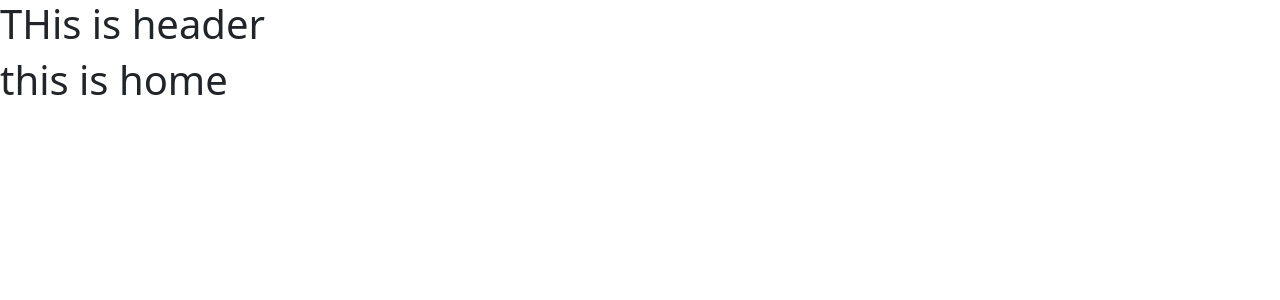
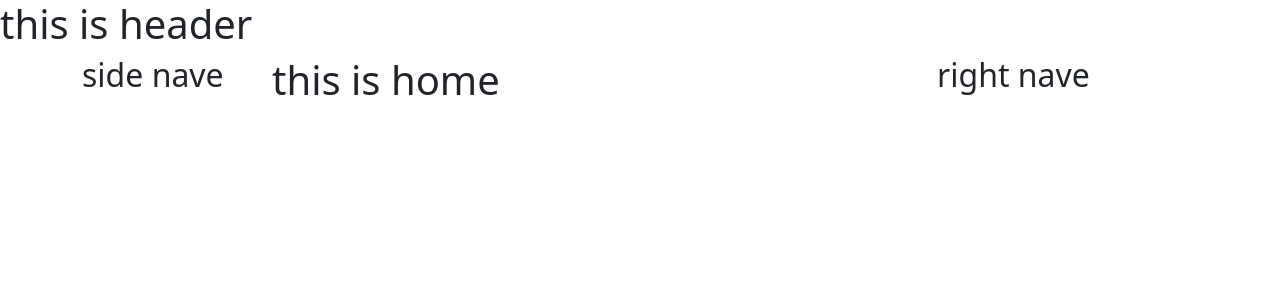
Before and after one commit to mdalauddin45/News-Portal, a React (Create React App) app: page / in a window 1280 px wide. Shown: the top 300 px of the page. Built offline with nearby package versions, Linux system fonts and the light colour scheme.

Commit message:
folder add

```diff
--- a/src/components/Home/Home.js
+++ b/src/Pages/Home/Home.js
@@ -1,11 +1,11 @@
 import React from "react";
 
-const Home = () => {
+function Home() {
   return (
     <div>
       <h1>this is home</h1>
     </div>
   );
-};
+}
 
 export default Home;
--- a/src/components/Header/Header.jsx
+++ b/src/Pages/Shared/Header/Header.js
@@ -3,7 +3,7 @@ import React from "react";
 const Header = () => {
   return (
     <div>
-      <h1>THis is header</h1>
+      <h1>this is header</h1>
     </div>
   );
 };
--- a/src/Routes/Routes/Routes.js
+++ b/src/Routes/Routes/Routes.js
@@ -1,6 +1,7 @@
 import { createBrowserRouter } from "react-router-dom";
-import Home from "../../components/Home/Home";
+
 import Main from "../../layout/Main";
+import Home from "../../Pages/Home/Home";
 
 export const router = createBrowserRouter([
   {
--- a/src/layout/Main.js
+++ b/src/layout/Main.js
@@ -1,12 +1,25 @@
 import React from "react";
+import { Col, Container, Row } from "react-bootstrap";
 import { Outlet } from "react-router-dom";
-import Header from "../components/Header/Header";
+import Header from "../Pages/Shared/Header/Header";
 
 const Main = () => {
   return (
     <div>
       <Header></Header>
-      <Outlet></Outlet>
+      <Container>
+        <Row>
+          <Col lg="2">
+            <h2>side nave</h2>
+          </Col>
+          <Col>
+            <Outlet></Outlet>
+          </Col>
+          <Col lg="3">
+            <h2>right nave</h2>
+          </Col>
+        </Row>
+      </Container>
     </div>
   );
 };
```
Also changed, not shown: src/Pages/Shared/Footer/Footer.js (added, +11 -0 lines), src/Pages/Shared/LeftSideNav/LeftSideNav.js (added, +11 -0 lines), src/Pages/Shared/RightSideNav/RightSideNav.js (added, +11 -0 lines).
